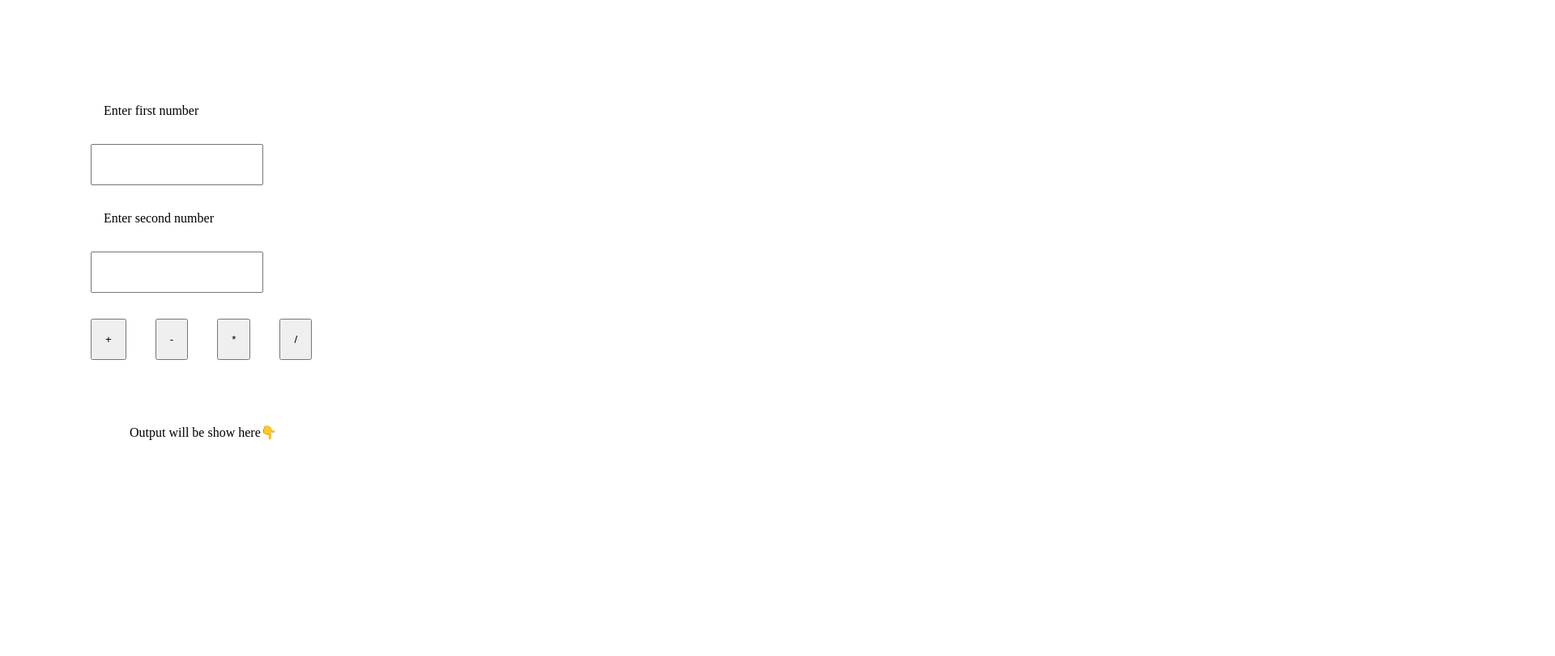
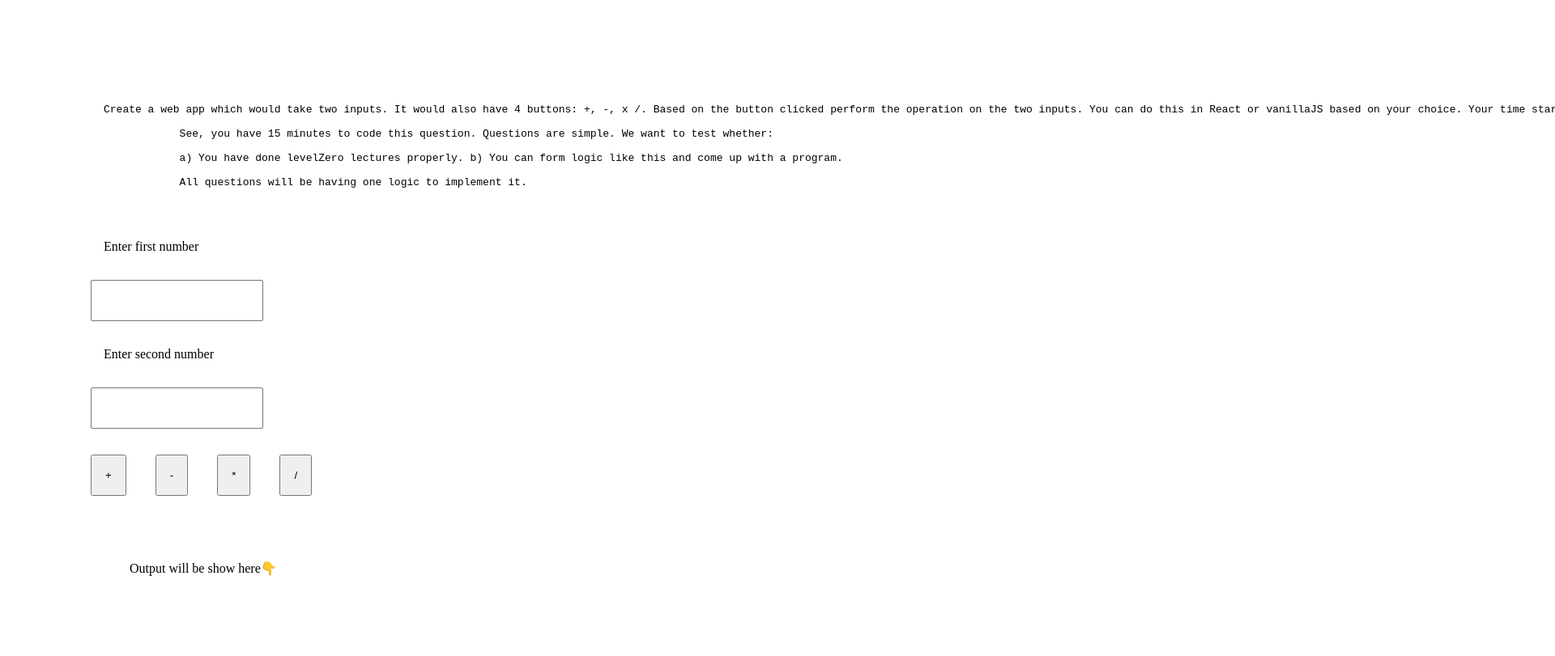
Before and after one commit to Ronak-Mutha/neogcamp-interview-practice, a plain HTML site: page Q1/index.html in a window 1280 px wide. Shown: the top 811 px of the page at 81% size, 1920 px wide, since content can reach past the window. Drawn offline with Linux system fonts and the light colour scheme.

Commit message:
Added question one

```diff
--- a/Q1/index.html
+++ b/Q1/index.html
@@ -1,31 +1,39 @@
 <!DOCTYPE html>
 <html lang="en">
-
   <head>
-    <meta charset="UTF-8">
-    <meta http-equiv="X-UA-Compatible" content="IE=edge">
-    <meta name="viewport" content="width=device-width, initial-scale=1.0">
+    <meta charset="UTF-8" />
+    <meta http-equiv="X-UA-Compatible" content="IE=edge" />
+    <meta name="viewport" content="width=device-width, initial-scale=1.0" />
     <title>Document</title>
-    <link rel="stylesheet" href="style.css">
+    <link rel="stylesheet" href="style.css" />
   </head>
 
   <body>
     <main>
+      <pre>
+Create a web app which would take two inputs. It would also have 4 buttons: +, -, x /. Based on the button clicked perform the operation on the two inputs. You can do this in React or vanillaJS based on your choice. Your time starts now.
+
+            See, you have 15 minutes to code this question. Questions are simple. We want to test whether:
+
+            a) You have done levelZero lectures properly. b) You can form logic like this and come up with a program.
+
+            All questions will be having one logic to implement it.
+        </pre
+      >
       <label for="first-number">Enter first number</label>
-        <input type="number" id="first-number">
+      <input type="number" id="first-number" />
       <label for="second-number">Enter second number</label>
-        <input type="number" id="second-number">
-        <button id='btn-add'>+</button>
-        <button id='btn-subtract'>-</button>
-        <button id='btn-multiply'>*</button>
-        <button id='btn-divide'>/</button>
+      <input type="number" id="second-number" />
+      <button id="btn-add">+</button>
+      <button id="btn-subtract">-</button>
+      <button id="btn-multiply">*</button>
+      <button id="btn-divide">/</button>
       <div>
         <p>Output will be show here👇</p>
         <p id="output-container"></p>
       </div>
     </main>
 
-    <script type="text/javascript" src=index.js></script>
+    <script type="text/javascript" src="index.js"></script>
   </body>
-
 </html>
```
Lines whose indentation alone changed are shown as unchanged.
